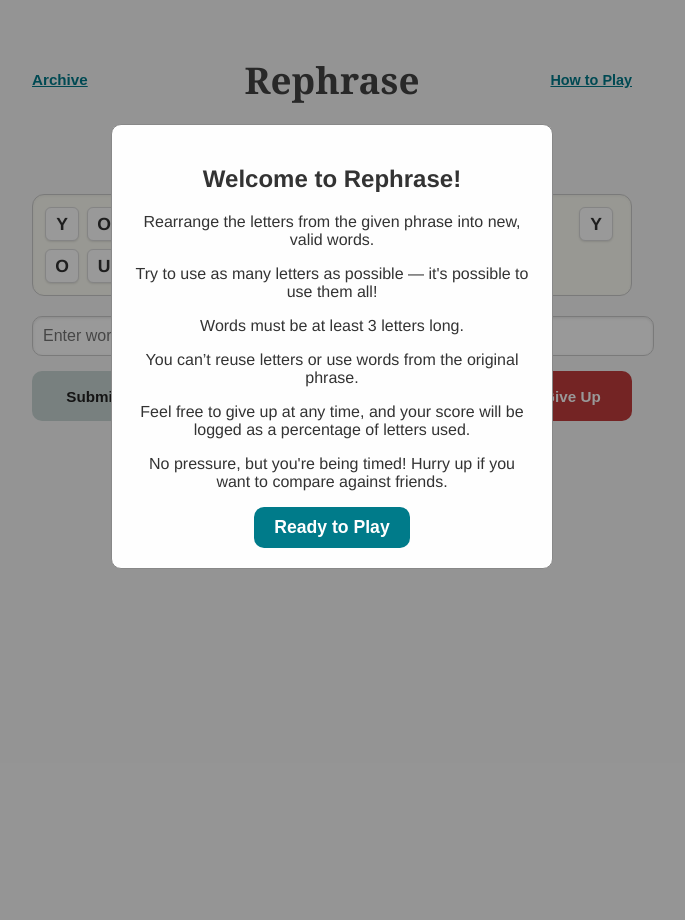
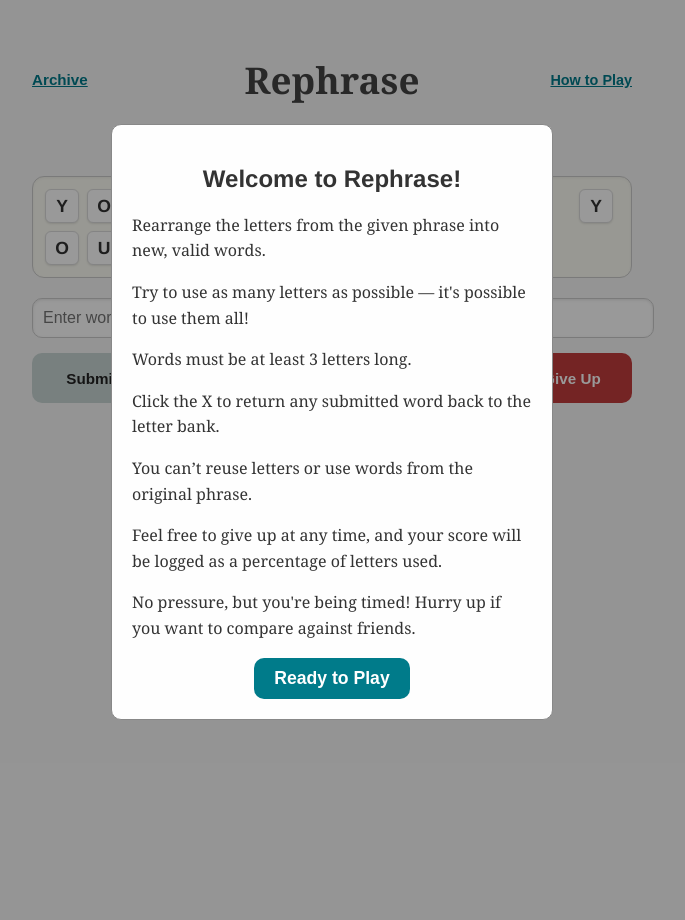
Before and after one commit to TomBradyWannabe/Rephrase, a Flask app: page / in a window 1280 px wide. Shown: the whole page, without its empty margins (308-993 px from the left). Run offline with Flask 3, Linux system fonts and the light colour scheme; parts of the project's set-up code (start-up, migrations or seed data) failed here and were passed over.

Commit message:
latest timer and pop up

```diff
--- a/templates/index.html
+++ b/templates/index.html
@@ -26,7 +26,13 @@
       text-align: center;
       border-radius: 10px;
     }
-
+    .modal-content p {
+      font-size: 1em;  /* Slightly smaller font size */
+      font-family: "Georgia", serif;  /* Elegant and sophisticated font */
+      line-height: 1.6;  /* Increase line height for readability */
+      color: #333;  /* A dark, soft color for better contrast */
+      text-align: left;
+    }
     #startGameButton {
       background-color: #007B8A;
       color: white;
@@ -380,6 +386,7 @@
       <p>Rearrange the letters from the given phrase into new, valid words.</p>
       <p>Try to use as many letters as possible — it's possible to use them all!</p>
       <p>Words must be at least 3 letters long.</p>
+      <p>Click the X to return any submitted word back to the letter bank.</p>
       <p>You can’t reuse letters or use words from the original phrase.</p>
       <p>Feel free to give up at any time, and your score will be logged as a percentage of letters used.</p>
       <p>No pressure, but you're being timed! Hurry up if you want to compare against friends.</p>
@@ -407,6 +414,7 @@
     <ul>
       <li>Try to use as many letters as possible — it's possible to use them all!</li>
       <li>Words must be at least 3 letters long.</li>
+      <li>Click the X to return any submitted word back to the letter bank</li>
       <li>Feel free to give up at any time, and your score will be logged as a percentage of letters used.</li>
       <li>You can’t reuse letters or use words from the original phrase.</li>
       <li>No pressure, but you're being timed! Hurry up if you want to compare against friends.</li>
@@ -445,7 +453,7 @@
       "You surrendered with honor. A noble retreat.",
       "You’ve left a few letters on the table. A poetic mystery remains!",
     ];
-    // When the page loads, show the modal
+
     window.onload = function() {
       const modal = document.getElementById('welcomeModal');
       modal.style.display = "block";  // Show the modal
@@ -457,11 +465,27 @@
       modal.style.display = "none";  // Hide the modal
       startGame();  // Function to start the game and the timer
     };
+    // Pause the timer before the page unloads (refresh or navigate)
+    window.addEventListener('beforeunload', function() {
+      if (timerInterval) {
+        clearInterval(timerInterval);  // Clear the ongoing timer
+        localStorage.setItem('finalTime', finalTime);  // Save the final time when leaving
+      }
+    });
+    function startGame() {
+      // Check if there is a saved start time in localStorage
+      const savedStartTime = localStorage.getItem('startTime');
 
-    function startGame() {
-      // Your existing game logic to start the timer and game
-      startTimer();
-      // Any other game initialization logic
+      if (savedStartTime) {
+        // If there is, resume from the saved start time
+        startTime = parseInt(savedStartTime);
+      } else {
+        // If there's no saved start time (new game), store the current time as start time
+        startTime = Date.now();
+        localStorage.setItem('startTime', startTime);
+      }
+
+      startTimer();  // Start the timer
     }
     function toggleInstructions() {
       const box = document.getElementById('instructionBox');
@@ -802,7 +826,6 @@
     renderLetterPool();
     renderWordList();
     updateProgress();
-    startTimer();
   </script>
 </body>
 </html>
```
